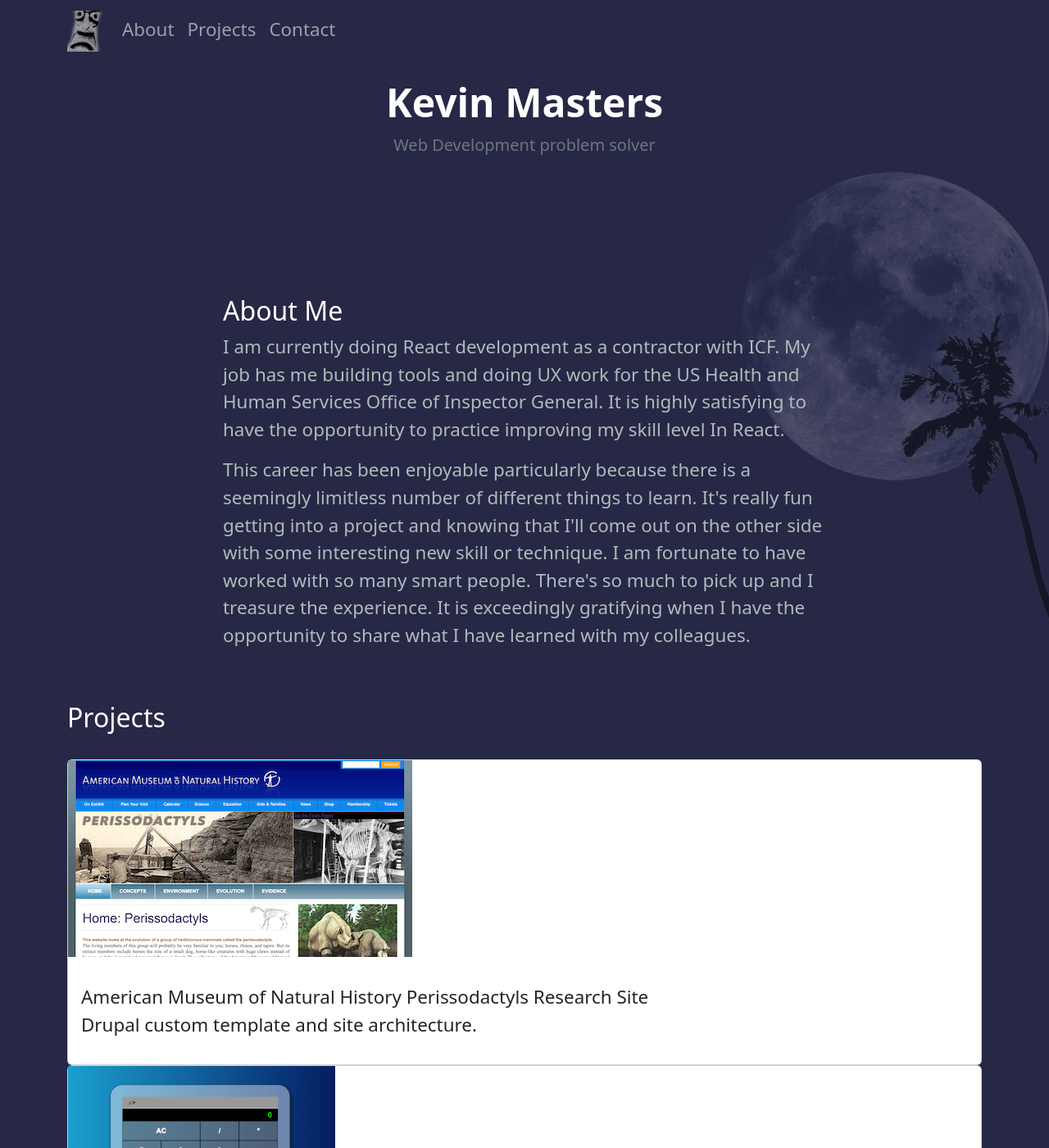
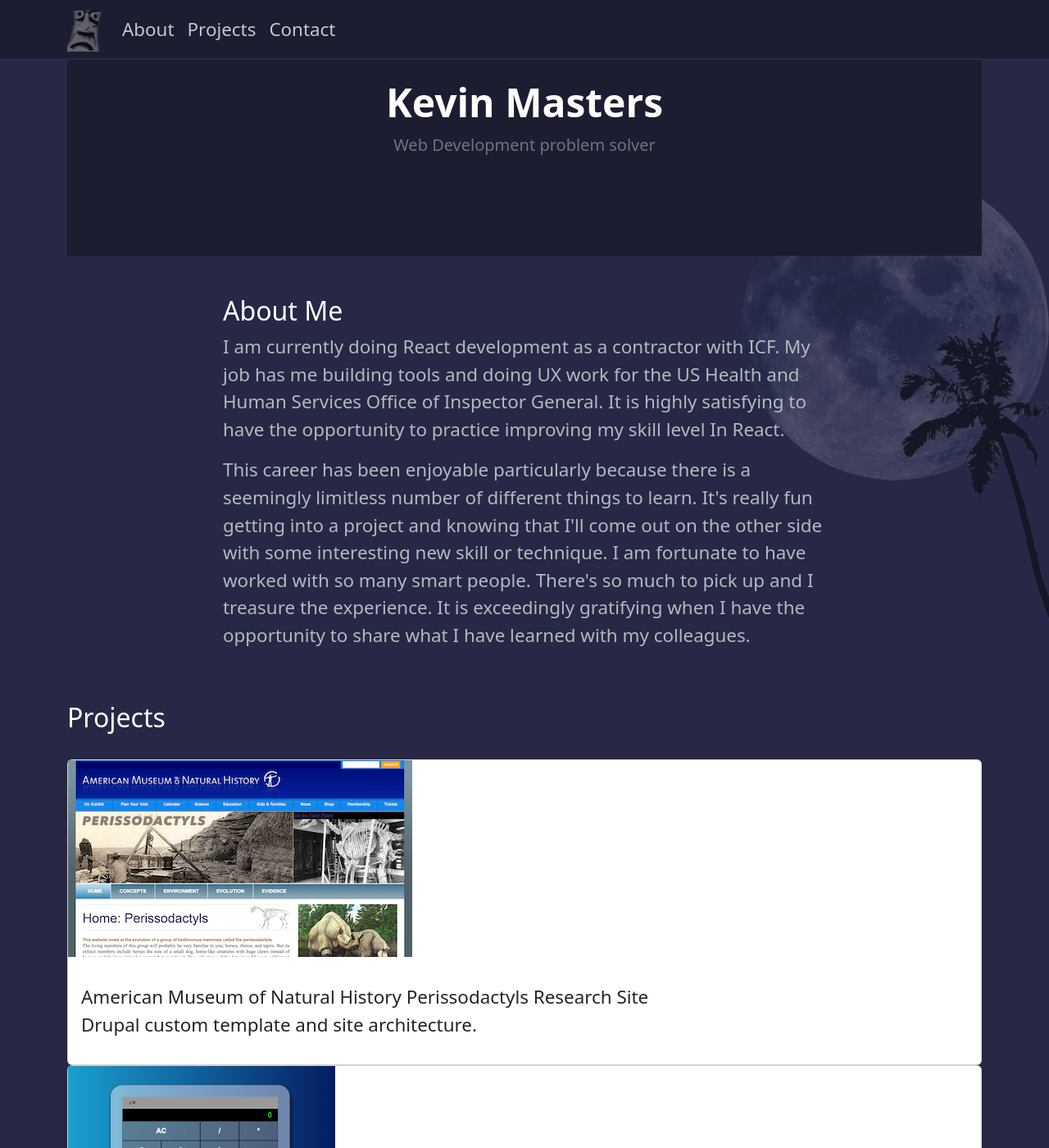
Before and after one commit to kevinsmasters/meowdy-project, a Jekyll site: the page built from docs/index.md, in a window 1280 px wide and 1400 px high. Shown: the whole window at 82% size. Built offline with Jekyll 4.4.1, drawn with Linux system fonts in a browser that asks for light colours.

Commit message:
added nav, hero styles

```diff
--- a/docs/_sass/main.scss
+++ b/docs/_sass/main.scss
@@ -24,3 +24,24 @@ main #h1, main h2, main h3 {
   background-size: cover;
   z-index: 1;
 }
+
+.navbar {
+  border-bottom: 2px solid #292942;
+}
+.navbar.bg-dark-nu {
+  background-color: #1C1D31;
+}
+.navbar-brand img {
+  opacity: .60;
+}
+.navbar-dark .navbar-nav .nav-link {
+  color: rgba(255,255,255,.75);
+}
+
+#homeHero.bg-dark-nu {
+  background-color: #1C1D31;
+}
+footer#contact {
+  position: relative;
+  z-index: 10;
+}
```
